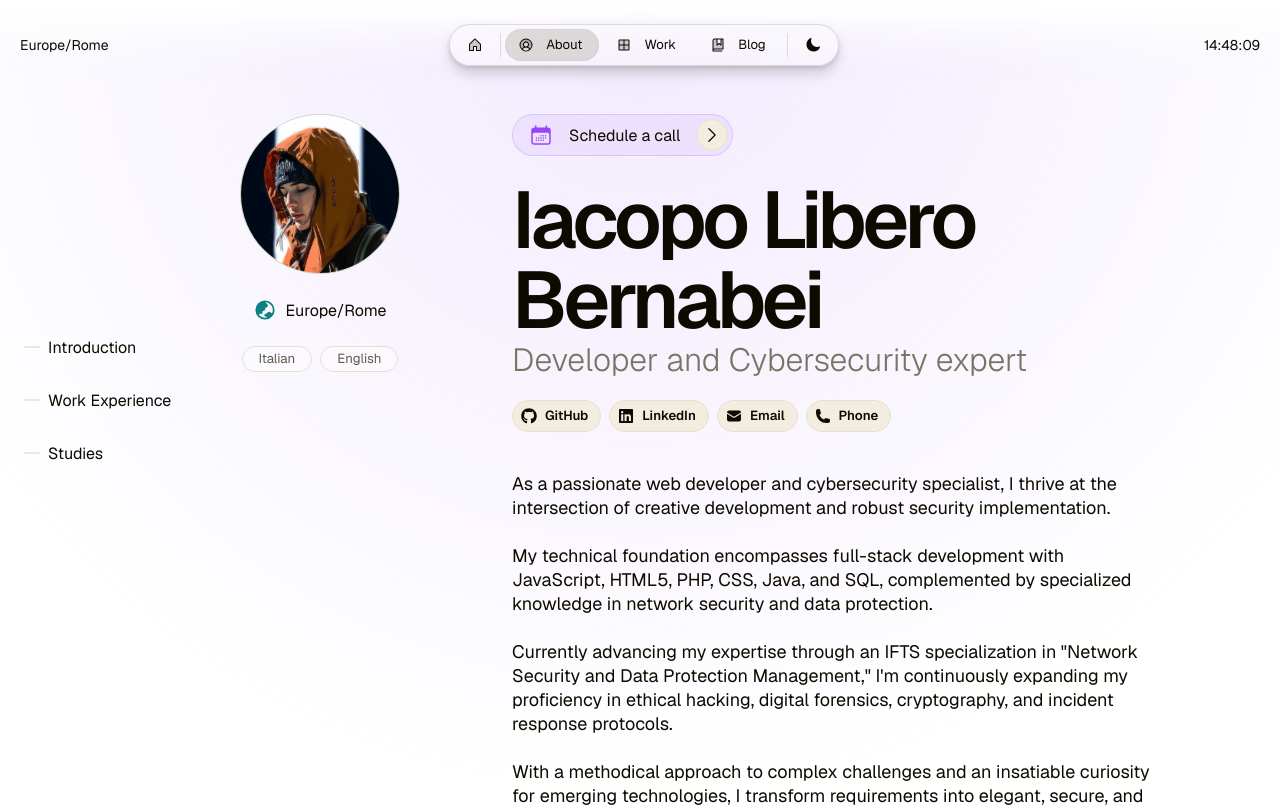
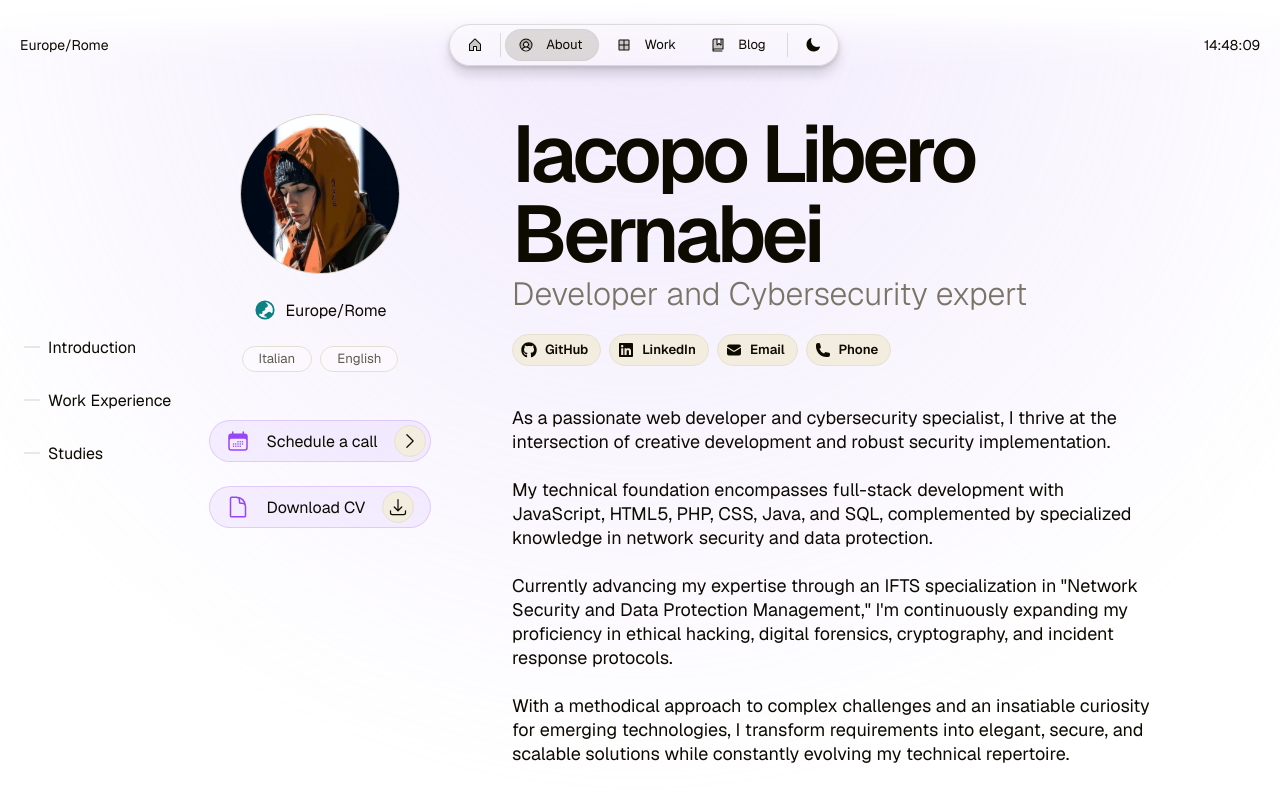
Before and after one commit to IacopoLibero/portfolio, a Next.js app: page /about in a window 1280 px wide. Shown: the top 807 px of the page. Built offline with nearby package versions, Linux system fonts and the light colour scheme.

Commit message:
aggiunto scaricamento cv

```diff
--- a/src/app/about/page.tsx
+++ b/src/app/about/page.tsx
@@ -103,29 +103,20 @@ export default function About() {
                 ))}
               </Flex>
             )}
-          </Column>
-        )}
-        <Column className={styles.blockAlign} flex={9} maxWidth={40}>
-          <Column
-            id={about.intro.title}
-            fillWidth
-            minHeight="160"
-            vertical="center"
-            marginBottom="32"
-          >
+
+            <Flex direction="column" gap="m" marginTop="m" width="100%">
               {about.calendar.display && (
                 <Flex
                   fitWidth
                   border="brand-alpha-medium"
-                className={styles.blockAlign}
                   style={{
                     backdropFilter: "blur(var(--static-space-1))",
+                    width: "100%"
                   }}
                   background="brand-alpha-weak"
                   radius="full"
                   padding="4"
                   gap="8"
-                marginBottom="m"
                   vertical="center"
                 >
                   <Icon paddingLeft="12" name="calendar" onBackground="brand-weak" />
@@ -138,6 +129,43 @@ export default function About() {
                   />
                 </Flex>
               )}
+
+              {about.cv?.display && (
+                <Flex
+                  fitWidth
+                  border="brand-alpha-medium"
+                  style={{
+                    backdropFilter: "blur(var(--static-space-1))",
+                    width: "100%"
+                  }}
+                  background="brand-alpha-weak"
+                  radius="full"
+                  padding="4"
+                  gap="8"
+                  vertical="center"
+                >
+                  <Icon paddingLeft="12" name="document" onBackground="brand-weak" />
+                  <Flex paddingX="8">Download CV</Flex>
+                  <IconButton
+                    href={about.cv.link}
+                    download
+                    data-border="rounded"
+                    variant="secondary"
+                    icon="download"
+                  />
+                </Flex>
+              )}
+            </Flex>
+          </Column>
+        )}
+        <Column className={styles.blockAlign} flex={9} maxWidth={40}>
+          <Column
+            id={about.intro.title}
+            fillWidth
+            minHeight="160"
+            vertical="center"
+            marginBottom="32"
+          >
             <Heading className={styles.textAlign} variant="display-strong-xl">
               {person.name}
             </Heading>
--- a/src/app/resources/content.js
+++ b/src/app/resources/content.js
@@ -85,6 +85,10 @@ const about = {
   calendar: {
     display: true,
     link: "https://cal.com",
+  },
+  cv: {
+    display: true,
+    link: "/CV - Iacopo Libero Bernabei.pdf",
   },
   intro: {
     display: true,
--- a/src/once-ui/icons.ts
+++ b/src/once-ui/icons.ts
@@ -27,6 +27,7 @@ import {
   HiSun,
   HiOutlineDocument,
   HiPhone,
+  HiArrowDownTray,
 } from "react-icons/hi2";
 
 import {
@@ -75,6 +76,7 @@ export const iconLibrary: Record<string, IconType> = {
   sun: HiSun,
   document: HiOutlineDocument,
   phone: HiPhone,
+  download: HiArrowDownTray,
 };
 
 export type IconLibrary = typeof iconLibrary;
```
Also changed, not shown: 1 other file (tests, documents, lock files or other folders). Lines whose indentation alone changed are shown as unchanged.
